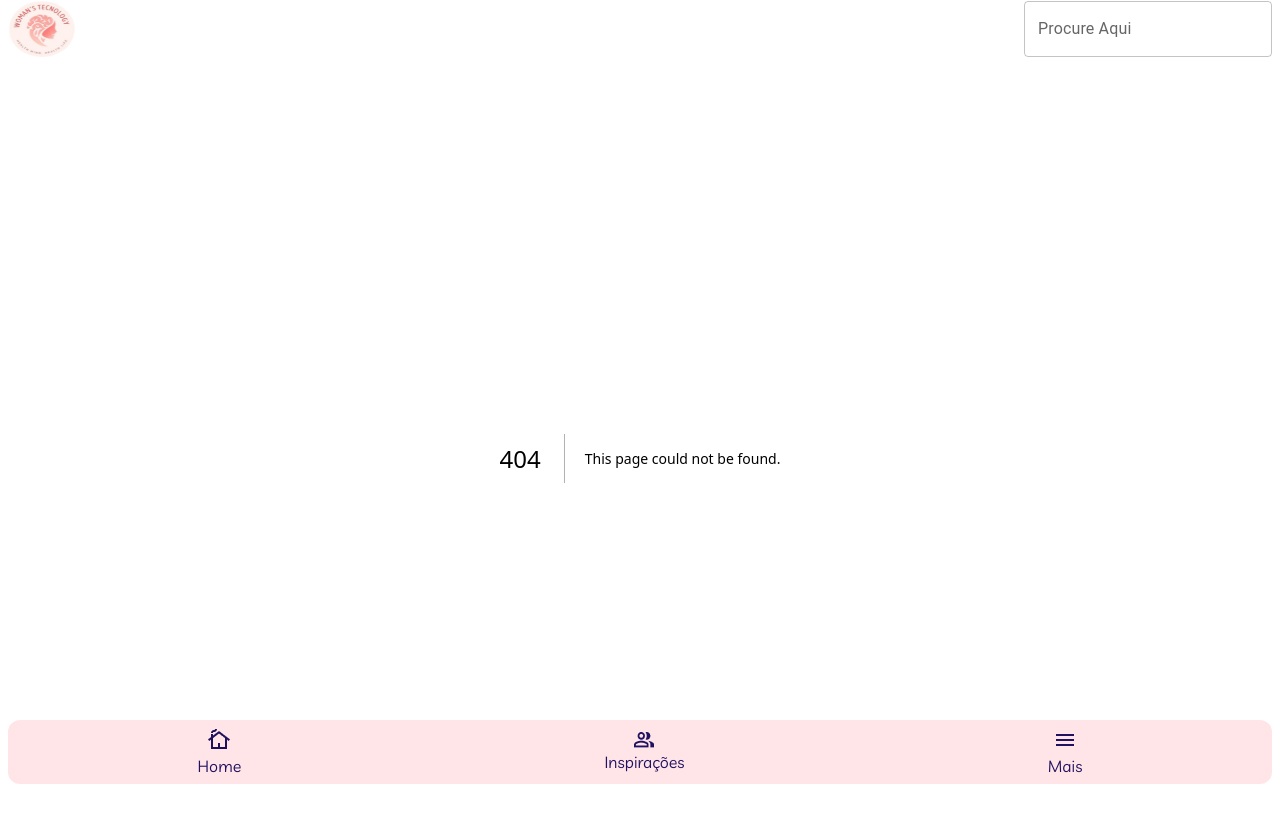
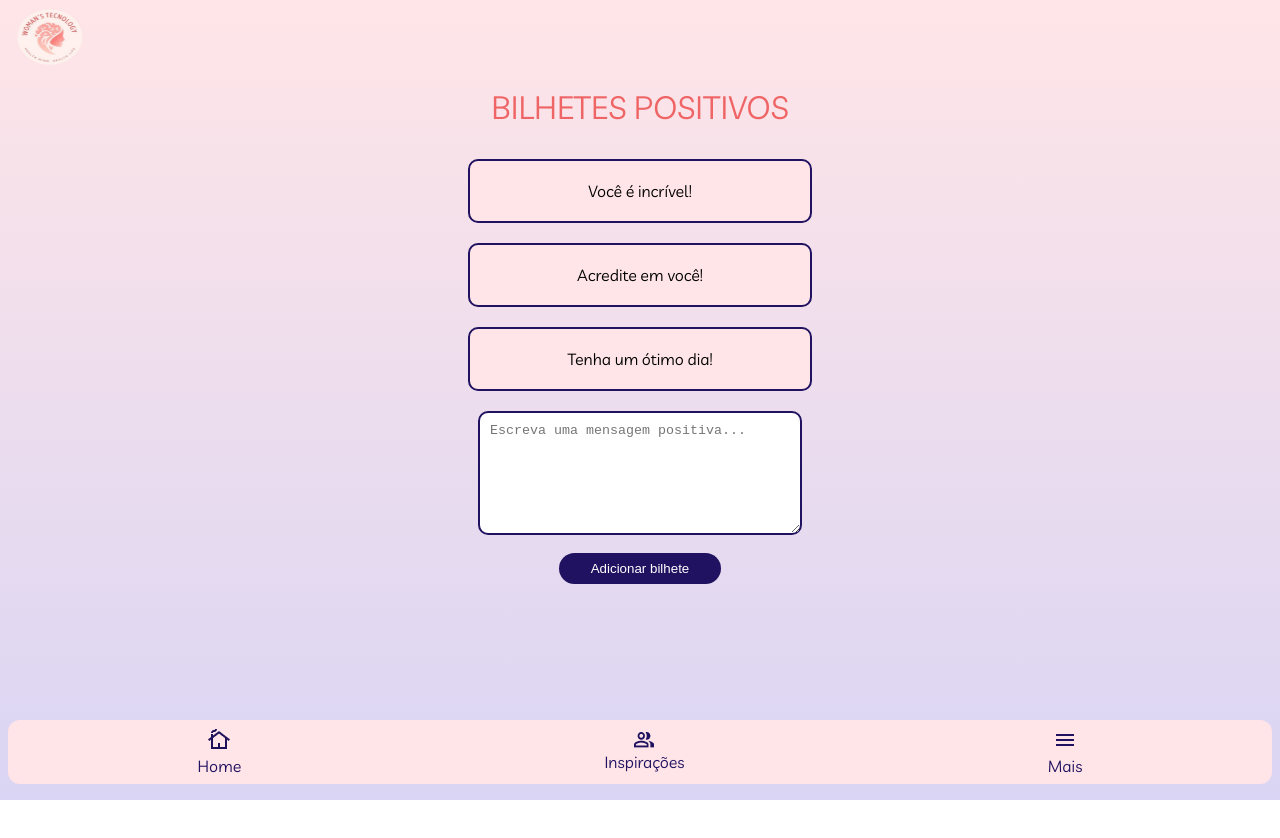
Before and after one commit to camilavrls/web-mobile-n1, a Next.js app: page /bilhetes in a window 1280 px wide. Before the commit this address had no page. Shown: the top 838 px of the page. After the commit the page ends 800 px from the top, so only its background shows below. Built offline with nearby package versions, Linux system fonts and the light colour scheme.

Commit message:
adicionando pagina de bilhetes

```diff
--- /dev/null
+++ b/src/app/bilhetes/bilhete.css
@@ -0,0 +1,36 @@
+h1 {
+    color: #EF6565;
+    text-align: center;
+    font-weight: normal;
+}
+
+.note-container {
+    display: flex;
+    flex-direction: column;
+    align-items: center;
+}
+
+.note {
+    background-color: #FFE5E7;
+    border: 2px solid #201261;
+    padding: 20px;
+    margin: 10px;
+    border-radius: 10px;
+    width: 300px;
+    text-align: center;
+}
+
+form {
+    display: flex;
+    flex-direction: column;
+    align-items: center;
+}
+
+textarea {
+    width: 300px;
+    height: 100px;
+    margin: 10px;
+    padding: 10px;
+    border-radius: 10px;
+    border: 2px solid #201261;
+}
--- /dev/null
+++ b/src/app/bilhetes/page.jsx
@@ -0,0 +1,27 @@
+import Botao from "../shared/button/button";
+import "./bilhete.css"
+
+export default function Bilhetes() {
+    return (
+        <div>
+            <h1>BILHETES POSITIVOS</h1>
+            <div className="note-container">
+                <Card note="Você é incrível!" />
+                <Card note="Acredite em você!" />
+                <Card note="Tenha um ótimo dia!" />
+            </div>
+            <form>
+                <textarea placeholder="Escreva uma mensagem positiva..."></textarea>
+                <Botao nome={"Adicionar bilhete"} class="azul"/>
+            </form>
+        </div>
+    );
+}
+
+function Card({ note }) {
+    return (
+      <div className="note">
+        {note}
+      </div>
+    );
+  }
--- a/src/app/shared/header/header.jsx
+++ b/src/app/shared/header/header.jsx
@@ -5,7 +5,6 @@ export default function Header(){
     return(
         <div className="container-header">
             <img src="Logo.svg" className="logo"></img>
-            <SearchBar className="pesquisa"/>
         </div>
     )
 }
```
